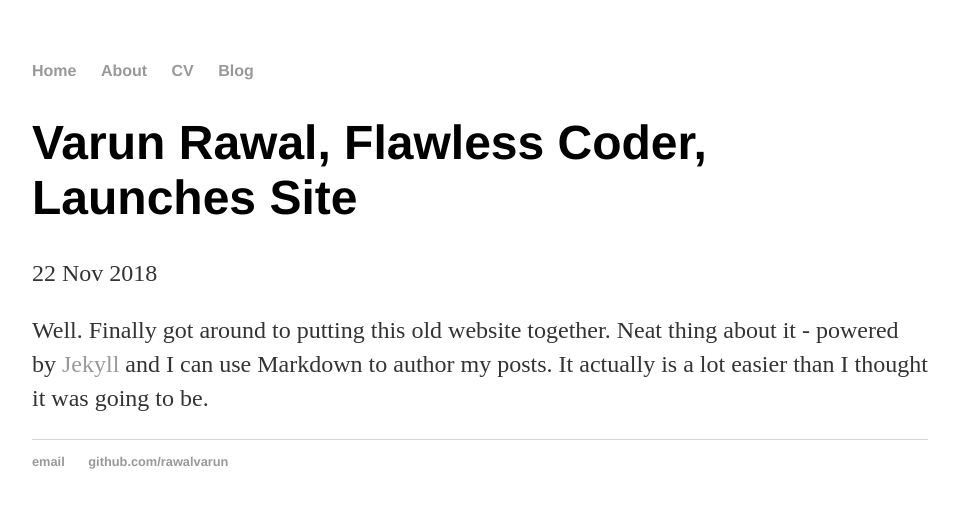
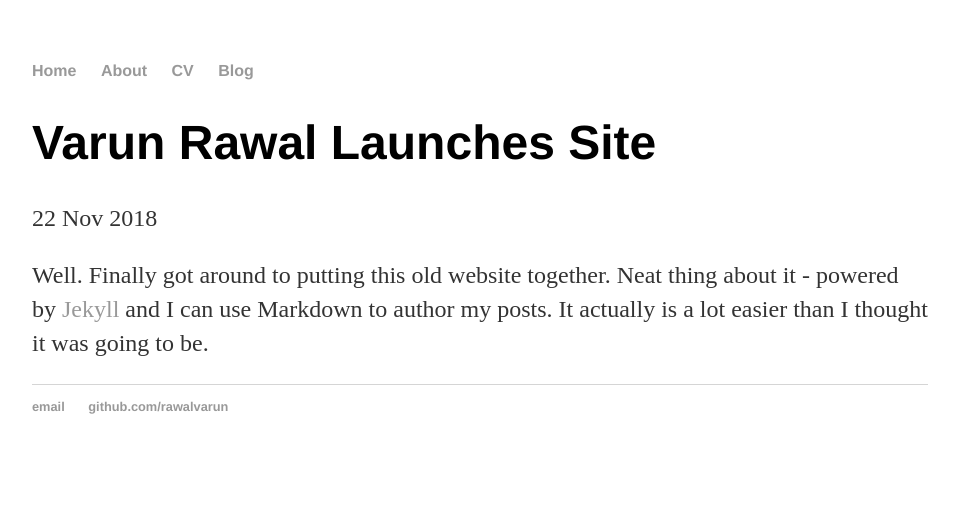
Before and after one commit to rawalvarun/rawalvarun.github.io, a Jekyll site: the page built from _posts/2018-11-22-Varun-Rawal-site-launched.md, in a window 1280 px wide. Shown: the top 508 px of the page, without its empty margins (160-1119 px from the left). Built offline with Jekyll 4.4.1, drawn with Linux system fonts in a browser that asks for light colours.

Commit message:
minor changes

```diff
--- a/_posts/2018-11-22-Varun-Rawal-site-launched.md
+++ b/_posts/2018-11-22-Varun-Rawal-site-launched.md
@@ -1,6 +1,6 @@
 ---
 layout: post
-title: "Varun Rawal, Flawless Coder, Launches Site"
+title: "Varun Rawal Launches Site"
 date: 2018-11-22
 ---
 
--- a/index.html
+++ b/index.html
@@ -1,6 +1,6 @@
 ---
 layout: default
-title: Varun Rawal, Flawless Coder and Researcher
+title: Varun Rawal, Software Engineer and ML Researcher
 ---
 
 		<div class="blurb">
```
